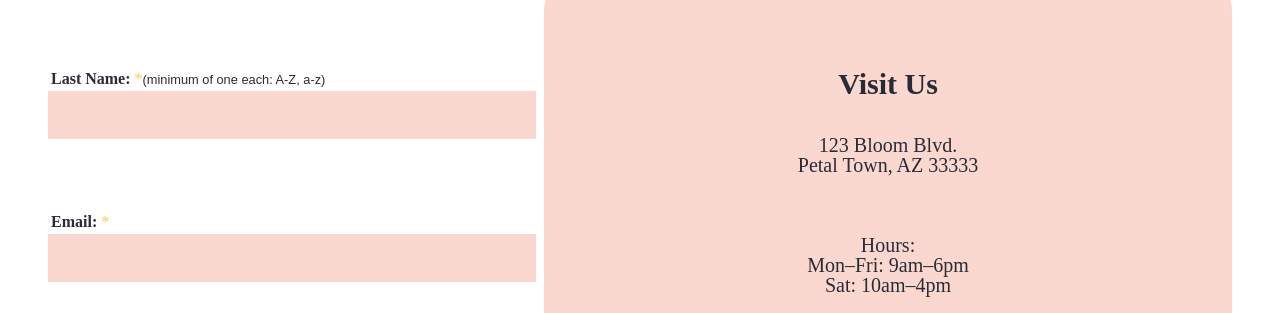
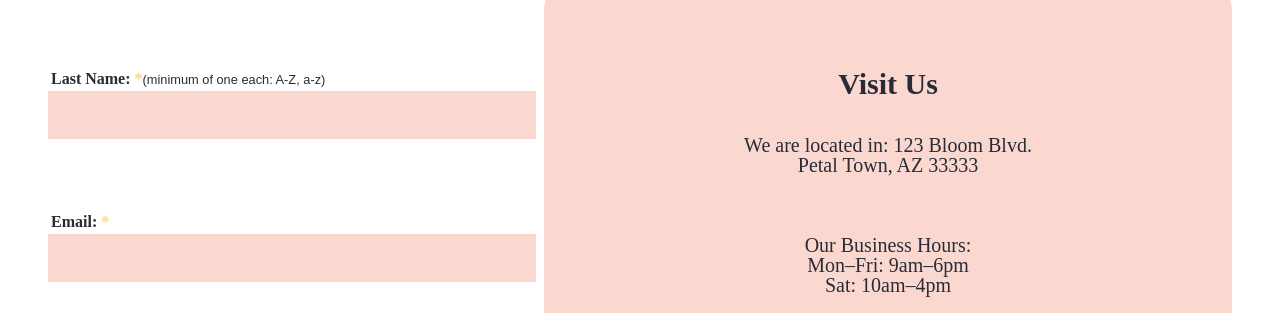
Before and after one commit to acamar14/Flora-Grounds, a plain HTML site: page index.html in a window 1280 px wide. Shown: the part 3147-3460 px from the top of the page. Drawn offline with Linux system fonts and the light colour scheme; a web font is replaced by a local one.

Commit message:
Update index.html

```diff
--- a/index.html
+++ b/index.html
@@ -147,7 +147,7 @@
                 <label for="myEmail">Email: <span class="required">*</span></label>
                 <input type="email" name="myEmail" id="myEmail" ><p class="hidden">Please enter a valid email address(must be at least six characters and can include uppercase or lowercase letters, numbers, and @ - \ _ !)</p>
                 <label for="myPhone">Phone: <span class="required">*</span></label>
-                <input type="tel" name="myPhone" id="myPhone" ><p class="hidden">Please enter a valid phone number(must be at least six characters, numbers, and @ - \ _ !)</p>
+                <input type="tel" name="myPhone" id="myPhone" ><p class="hidden">Please enter a valid phone number(must be 10 digits)</p>
 
                 <label for="myMessage">Message: <span class="guide">(Optional — we'd love to hear why you're reaching out!)</span></label>
                 <textarea name="myMessage" id="myMessage"></textarea>
@@ -176,8 +176,8 @@
 
         <div class="location">
             <h3>Visit Us</h3>
-            <p>123 Bloom Blvd.<br>Petal Town, AZ 33333</p>
-            <p><strong>Hours:</strong><br>Mon–Fri: 9am–6pm<br>Sat: 10am–4pm</p>
+            <p>We are located in: 123 Bloom Blvd.<br>Petal Town, AZ 33333</p>
+            <p><strong>Our Business Hours:</strong><br>Mon–Fri: 9am–6pm<br>Sat: 10am–4pm</p>
         <div class="contact-img">
         <img src="cupofcoffee.jpg" alt="a cup of coffee with beautiful flowers across with lots of accents of greenery">
        </div>
```
